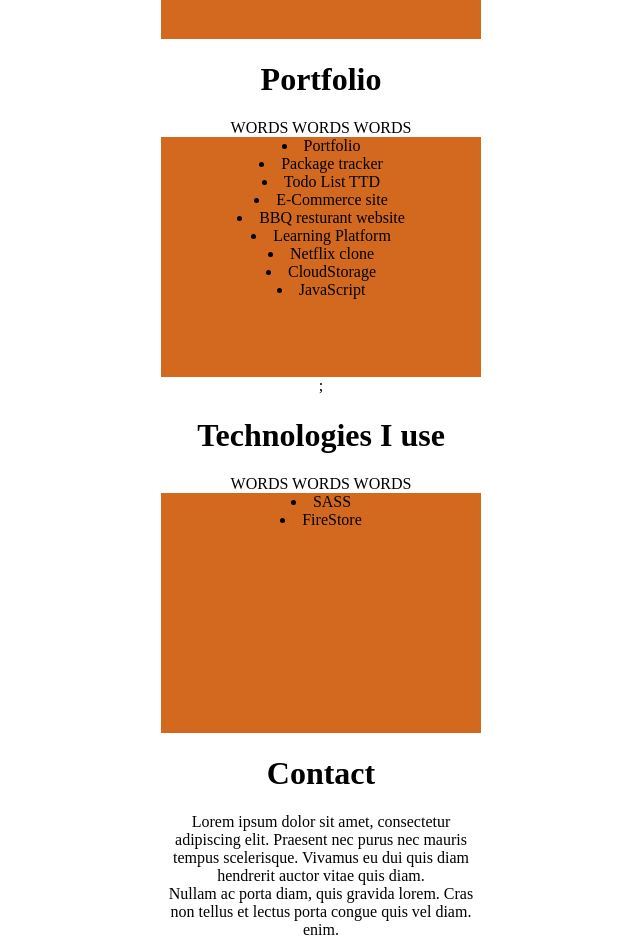
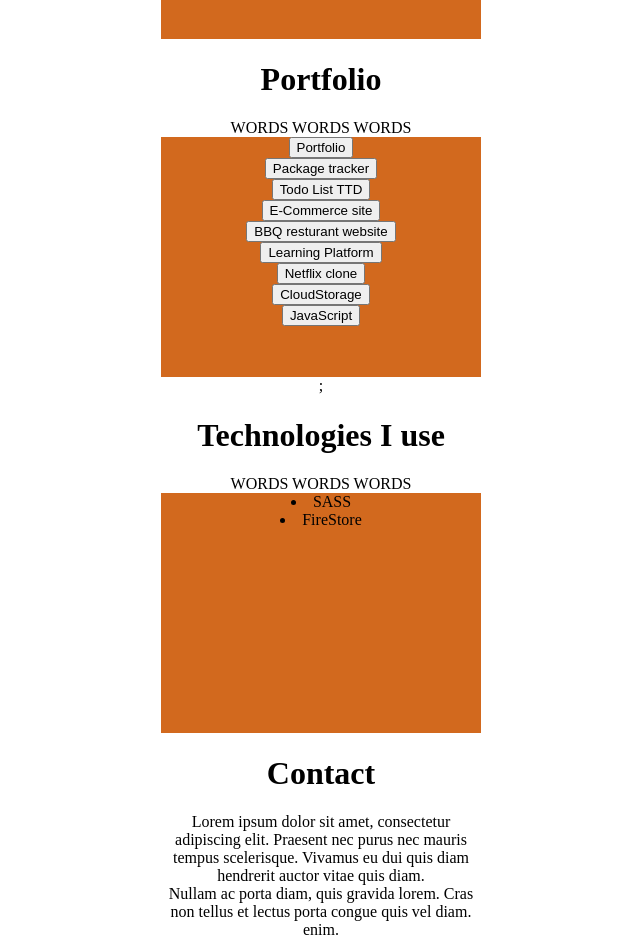
Before and after one commit to tshepi-tech/portfolio_project, a React (Create React App) app: page / in a window 1280 px wide. Shown: the part 800-1737 px from the top of the page, without its empty margins (319-959 px from the left). Built offline with nearby package versions, Linux system fonts and the light colour scheme.

Commit message:
ProjectItem created

```diff
--- /dev/null
+++ b/src/Components/ProjectItem.jsx
@@ -0,0 +1,11 @@
+import React from "react";
+
+export default function ProjectItem({ project }) {
+  const { id, name, uploaded } = project;
+
+  return (
+    <div>
+      <button>{name}</button>
+    </div>
+  );
+}
--- a/src/Sections/Portfolio.jsx
+++ b/src/Sections/Portfolio.jsx
@@ -1,11 +1,12 @@
 //Project files
 import ElementLayout from "../Components/ElementLayout";
+import ProjectItem from "../Components/ProjectItem";
 
 const text = "WORDS WORDS WORDS";
 
 export default function Portfolio({ projects }) {
   const listProjects = projects.map((project) => (
-    <li key={project.id}>{project.name}</li>
+    <ProjectItem key={project.id} project={project} />
   ));
 
   return (
```
